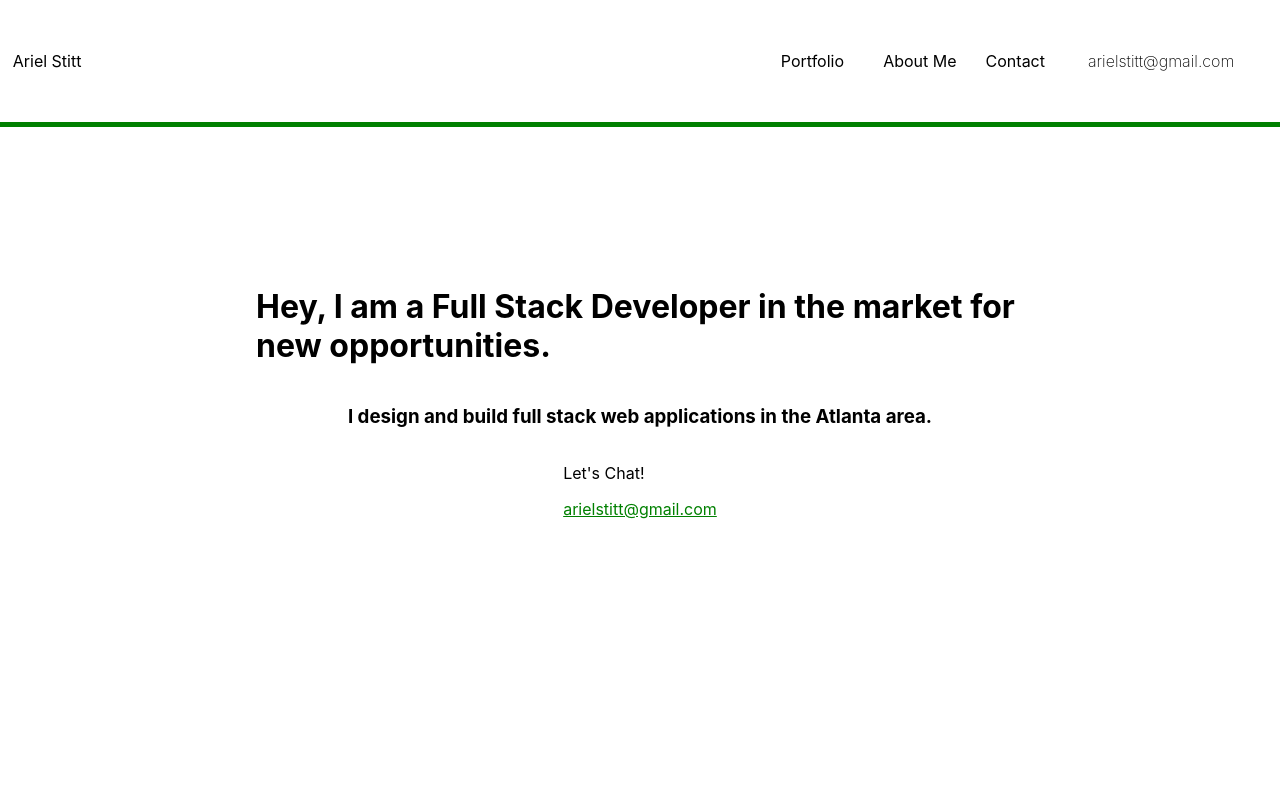
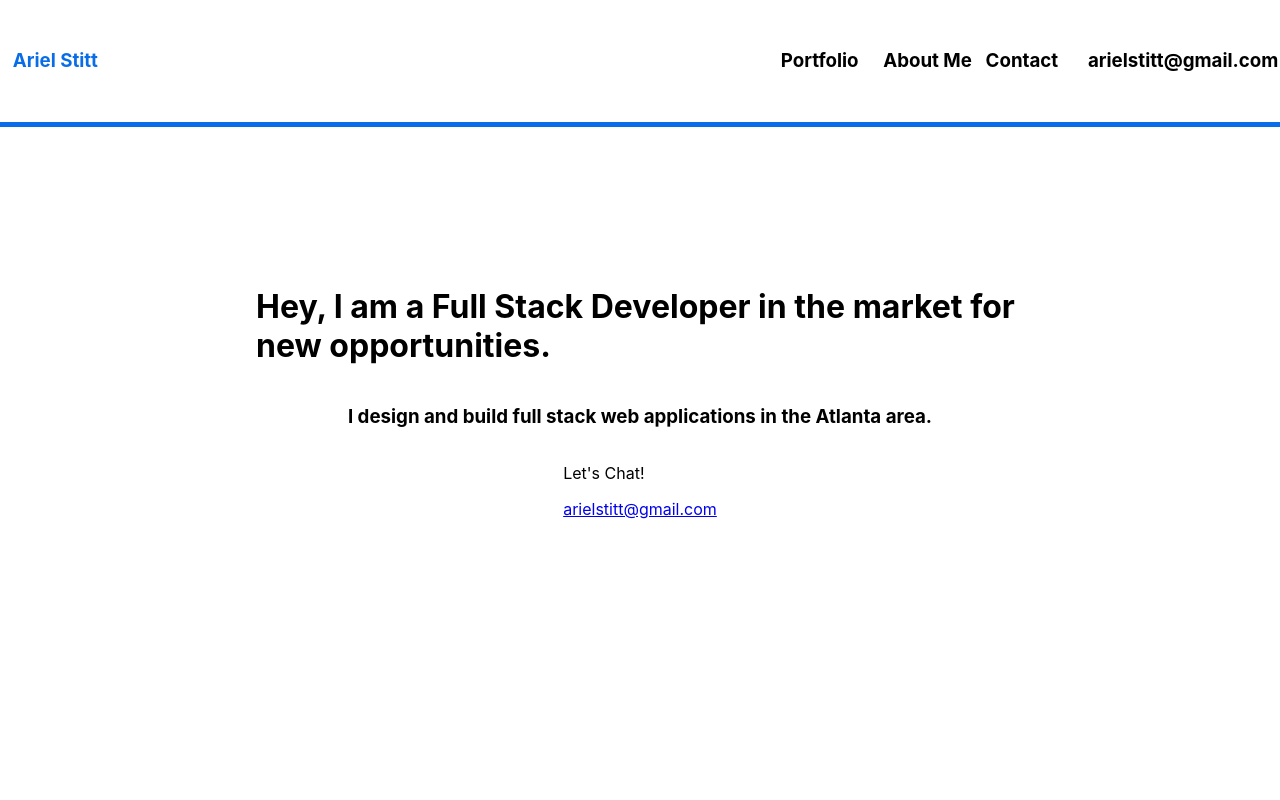
Before and after one commit to arielstitt/react-portfolio, a React (Create React App) app: page / in a window 1280 px wide. Shown: the top 800 px of the page. Built offline with nearby package versions, Linux system fonts and the light colour scheme.

Commit message:
changed the highlight color to blue

```diff
--- a/src/Portfolio/AboutMe/AboutContainer.js
+++ b/src/Portfolio/AboutMe/AboutContainer.js
@@ -1,5 +1,4 @@
 import React, { Component } from 'react';
-import styled from 'styled-components'
 import AboutMe from './AboutMe'
 import Resume from './Resume'
 
--- a/src/Portfolio/AboutMe/AboutMe.js
+++ b/src/Portfolio/AboutMe/AboutMe.js
@@ -42,10 +42,10 @@ const SectionHeader = styled.div`
     justify-content: center;
 `
 const GreenHighlight = styled.h2 `
-    color: green;
+    color: #17179e;
 `
 const ResumeButton = styled.button `
-    background: green;
+    background: #17179e;
     color: white;
     `
 
--- a/src/Portfolio/Contact/ContactContainer.js
+++ b/src/Portfolio/Contact/ContactContainer.js
@@ -1,6 +1,5 @@
 import React, { Component } from 'react';
 import styled from 'styled-components';
-import Footer from '../LandingPage/Footer'
 
 
 const Contacts = styled.div`
@@ -22,7 +21,7 @@ const ContactsContainer = styled.div`
     display: flex;
     a {
         text-decoration:none;
-        color: green;
+        color: #096de8;
     }
 `
 
@@ -43,10 +42,10 @@ class ContactContainer extends Component {
                 <ContactsContainer>
                     <Contacts >
                         <h1>Social</h1>
-                        <div> <a href="https://github.com/arielstitt" target="_blank">Github</a></div>
-                        <div><a href="https://www.linkedin.com/in/arielstitt/" target="_blank">LinkedIn</a></div>
-                        <div><a href="https://trello.com/arielstitt" target="_blank">Trello </a></div>
-                        <div><a href="https://codepen.io/arielstitt/" target="_blank">Code Pen </a></div>
+                        <div> <a href="https://github.com/arielstitt" target="_blank" rel="noopener noreferrer">Github</a></div>
+                        <div><a href="https://www.linkedin.com/in/arielstitt/" target="_blank" rel="noopener noreferrer">LinkedIn</a></div>
+                        <div><a href="https://trello.com/arielstitt" target="_blank" rel="noopener noreferrer">Trello </a></div>
+                        <div><a href="https://codepen.io/arielstitt/" target="_blank" rel="noopener noreferrer">Code Pen </a></div>
                     </Contacts>
 
                     <div>
--- a/src/Portfolio/LandingPage/LandingPageContainer.js
+++ b/src/Portfolio/LandingPage/LandingPageContainer.js
@@ -26,7 +26,7 @@ const ContentContainer = styled.div`
     justify-content: center;
 `
 const GreenHighlight = styled.a `
-    color: green;
+    color: #17179e;
 `
 
 class LandingPageContainer extends Component {
@@ -44,7 +44,7 @@ class LandingPageContainer extends Component {
                        </div>
                        <div>
                            <p>Let's Chat!</p>
-                           <p><GreenHighlight href="mailto:arielstitt@gmail.com">arielstitt@gmail.com</GreenHighlight></p>
+                           <p><a color="#096de8" href="mailto:arielstitt@gmail.com">arielstitt@gmail.com</a></p>
                        </div>
                         {/* <div id='myWork'> <a href=""><h1>↓</h1></a></div> */}
                     </ContentContainer>
--- a/src/Portfolio/LandingPage/NavBar.js
+++ b/src/Portfolio/LandingPage/NavBar.js
@@ -8,7 +8,7 @@ const NavContainer = styled.div`
     align-items: center;
     height: 12vh;
     width: 100vw;
-    border-bottom: 5px solid green;
+    border-bottom: 5px solid #096de8;
     padding: 1%;
     position: fixed;
     background-color: white;
@@ -16,7 +16,7 @@ const NavContainer = styled.div`
         text-decoration: none;
         color: black;
         :hover {
-            color: green;
+            color: #096de8;
         }
     }
 `
@@ -42,7 +42,11 @@ const EmailWrapper = styled.div `
     color: #c9c9c9;
     font-weight: 200;
 `
-
+const Name = styled.h3 `
+    a {
+        color: #096de8;
+    }
+`
 
 class NavBar extends Component {
     render() {
@@ -51,12 +55,12 @@ class NavBar extends Component {
             <Scrollspy style={navStyle} items={['landingPage','myWork', 'aboutMe', 'contact']} currentClassName="is-current">
                 <NavContainer>
 
-                    <NameWrapper> <a href="#landingPage"> Ariel Stitt</a></NameWrapper>
+                    <NameWrapper><Name><a href="#landingPage"> Ariel Stitt</a></Name> </NameWrapper>
                     <LinkWrapper>
-                        <NavButtons><a href="#myWork">Portfolio</a></NavButtons>
-                        <NavButtons><a href="#aboutMe">About Me</a></NavButtons>
-                        <NavButtons><a href="#contact">Contact</a></NavButtons>
-                        <EmailWrapper><a href="mailto:arielstitt@gmail.com">arielstitt@gmail.com</a></EmailWrapper>
+                        <NavButtons><h3><a href="#myWork">Portfolio</a></h3></NavButtons>
+                        <NavButtons><h3><a href="#aboutMe">About Me</a></h3></NavButtons>
+                        <NavButtons><h3><a href="#contact">Contact</a></h3></NavButtons>
+                        <EmailWrapper><h3><a href="mailto:arielstitt@gmail.com">arielstitt@gmail.com</a></h3></EmailWrapper>
                     </LinkWrapper>
 
                 </NavContainer>
```
Also changed, not shown: 2 other files (tests, documents, lock files or other folders).
